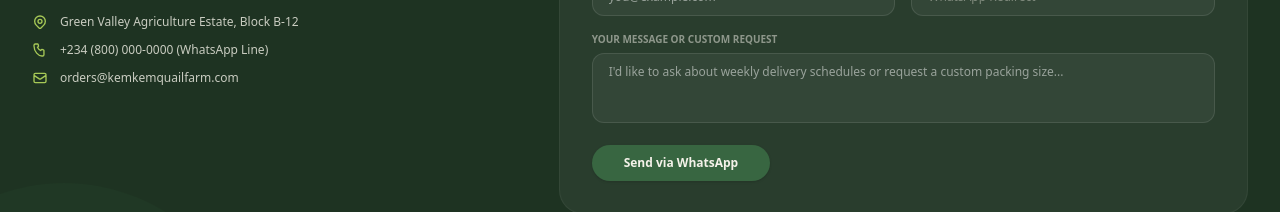
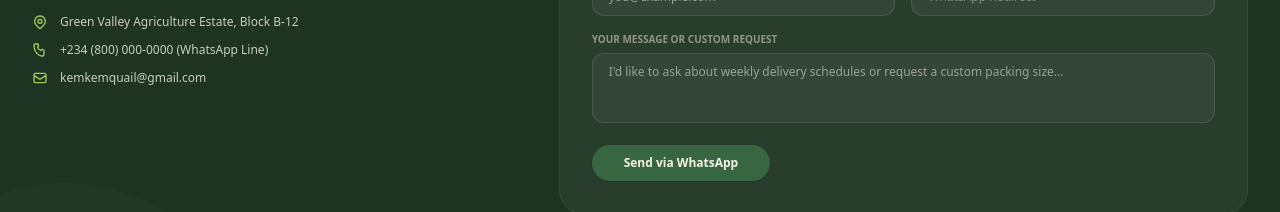
Before and after one commit to DevzekiFaith/kemkemquail-farm, a Next.js app: page / in a window 1280 px wide. Shown: the part 3806-4018 px from the top of the page. Built offline with nearby package versions, Linux system fonts and the light colour scheme.

Commit message:
Update contact email to kemkemquail@gmail.com

```diff
--- a/app/components/Footer.tsx
+++ b/app/components/Footer.tsx
@@ -94,7 +94,7 @@ export default function Footer() {
                 <svg className="h-4 w-4 text-olive" fill="none" stroke="currentColor" viewBox="0 0 24 24">
                   <path strokeLinecap="round" strokeLinejoin="round" strokeWidth="2" d="M3 8l7.89 5.26a2 2 0 002.22 0L21 8M5 19h14a2 2 0 002-2V7a2 2 0 00-2-2H5a2 2 0 00-2 2v10a2 2 0 002 2z" />
                 </svg>
-                <span>orders@kemkemquailfarm.com</span>
+                <span>kemkemquail@gmail.com</span>
               </div>
             </div>
           </div>
--- a/app/components/ReceiptModal.tsx
+++ b/app/components/ReceiptModal.tsx
@@ -62,7 +62,7 @@ export default function ReceiptModal({
     text += `Subtotal (NGN)     : ₦${subtotalNgn.toLocaleString()}\n`;
     text += "==========================================\n";
     text += "Thank you for supporting our organic farm!\n";
-    text += "Inquiries: orders@kemkemquailfarm.com\n";
+    text += "Inquiries: kemkemquail@gmail.com\n";
     text += "==========================================\n";
 
     const blob = new Blob([text], { type: "text/plain;charset=utf-8" });
```
